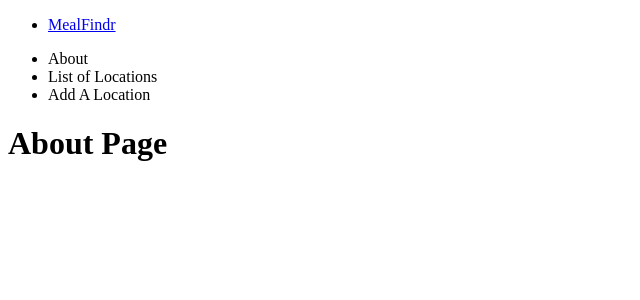
After one commit to alecmason/MealFindr, a Django app: template MealFindr_app/templates/about.html in a window 1280 px wide. The commit adds this page. Shown: the top 300 px of the page, without its empty margins (0-640 px from the left). Run offline with Django 3.2, Linux system fonts and the light colour scheme; the template is opened without the code that fills it, so the values that code supplies are empty.

Commit message:
Adding a basic 'About' page

```diff
--- /dev/null
+++ b/MealFindr_app/templates/about.html
@@ -0,0 +1,6 @@
+{% extends 'base.html' %}
+
+
+{% block content %}
+    <h1>About Page</h1>
+{% endblock %}
--- a/MealFindr_app/templates/base.html
+++ b/MealFindr_app/templates/base.html
@@ -23,7 +23,6 @@
           </ul>
         </div>
       </nav>
-      >
     </header>
     <!-- Main Block, to be accessed via partials -->
     <main class="container">{% block content %} {% endblock %}</main>
```
